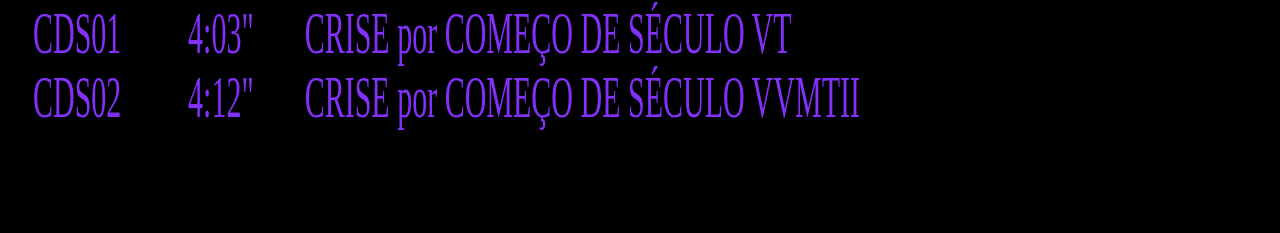
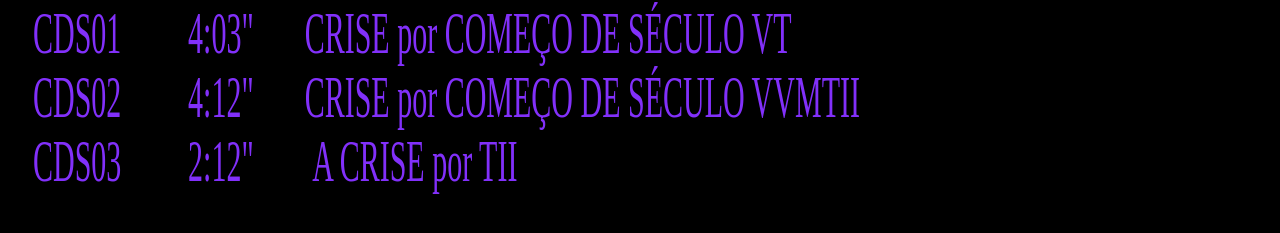
Before and after one commit to Comeco-de-Seculo/comeco-de-seculo.github.io, a Next.js app: page / in a window 1280 px wide. Shown: the part 231-464 px from the top of the page. Built offline with nearby package versions, Linux system fonts and the light colour scheme; a web font is replaced by a local one.

Commit message:
Update content.js

```diff
--- a/content.js
+++ b/content.js
@@ -16,7 +16,12 @@ const content = ({
       index: 'CDS02',
       length: '4:12"',
       title: 'CRISE por COMEÇO DE SÉCULO VVMTII'
-    }
+    },
+    {
+      index: 'CDS03',
+      length: '2:12"',
+      title: ' A CRISE por TII'
+    },
   ]
 })
 
```
